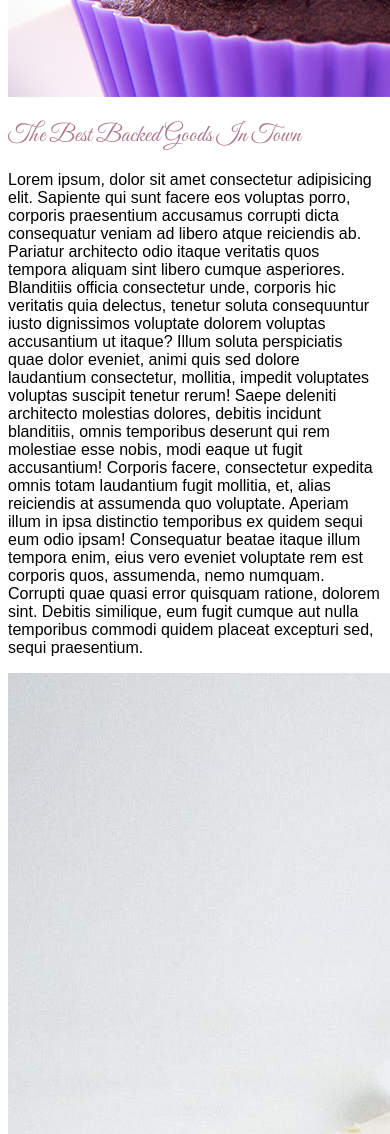
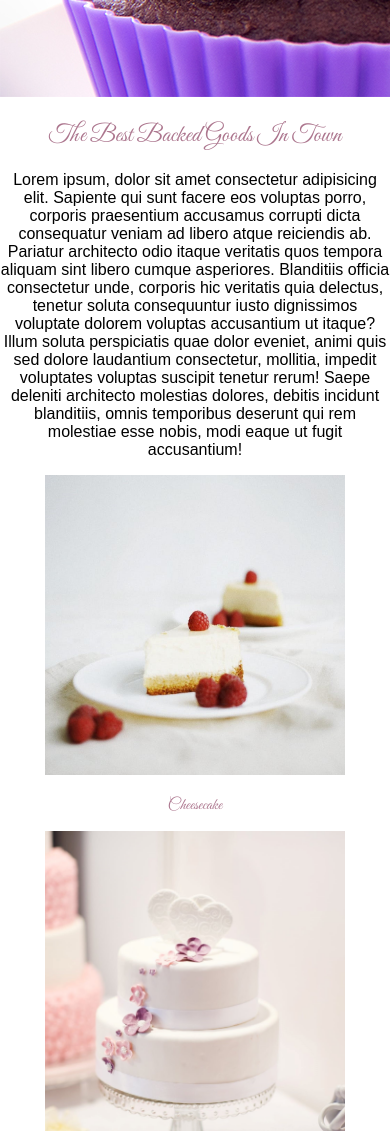
Before and after one commit to ahmadyattia/M9_ATTIA_AHMED, a plain HTML site: page week9files/index.html in a window 390 px wide. Shown: the part 560-1694 px from the top of the page. Drawn offline with Linux system fonts and the light colour scheme.

Commit message:
Create responsive menu

```diff
--- a/week9files/index.html
+++ b/week9files/index.html
@@ -26,9 +26,13 @@
       </ul>
     </nav>
     <main>
-      <img src="./images/banner-img.jpg" alt="Cupcakes with toppings" />
+      <img
+        class="banner-img"
+        src="./images/banner-img.jpg"
+        alt="Cupcakes with toppings"
+      />
       <h2 class="subtitle">The Best Backed Goods In Town</h2>
-      <p>
+      <p class="description">
         Lorem ipsum, dolor sit amet consectetur adipisicing elit. Sapiente qui
         sunt facere eos voluptas porro, corporis praesentium accusamus corrupti
         dicta consequatur veniam ad libero atque reiciendis ab. Pariatur
@@ -40,17 +44,10 @@
         impedit voluptates voluptas suscipit tenetur rerum! Saepe deleniti
         architecto molestias dolores, debitis incidunt blanditiis, omnis
         temporibus deserunt qui rem molestiae esse nobis, modi eaque ut fugit
-        accusantium! Corporis facere, consectetur expedita omnis totam
-        laudantium fugit mollitia, et, alias reiciendis at assumenda quo
-        voluptate. Aperiam illum in ipsa distinctio temporibus ex quidem sequi
-        eum odio ipsam! Consequatur beatae itaque illum tempora enim, eius vero
-        eveniet voluptate rem est corporis quos, assumenda, nemo numquam.
-        Corrupti quae quasi error quisquam ratione, dolorem sint. Debitis
-        similique, eum fugit cumque aut nulla temporibus commodi quidem placeat
-        excepturi sed, sequi praesentium.
+        accusantium!
       </p>
 
-      <div>
+      <div class="menu">
         <article>
           <img src="./images/cheesecake.jpeg" alt="" />
           <p class="product-name">Cheesecake</p>
--- a/week9files/styles.css
+++ b/week9files/styles.css
@@ -1,5 +1,6 @@
 body {
   font-family: Arial, Helvetica, sans-serif;
+  margin: 0;
 }
 
 .title {
@@ -35,6 +36,41 @@ body {
   color: white;
 }
 
+.banner-img {
+  max-width: stretch;
+}
+
+.subtitle {
+  text-align: center;
+}
+
+.description {
+  text-align: center;
+}
+
+.menu {
+  display: grid;
+  grid-template-rows: max-content max-content max-content;
+  justify-content: center;
+}
+
+.menu article img {
+  width: 300px;
+  height: auto;
+  max-width: 100%;
+}
+
+.menu article p {
+  text-align: center;
+}
+
 .footer {
   background-color: #ac768e;
 }
+
+@media screen and (min-width: 1024px) {
+  .menu {
+    grid-template-columns: max-content max-content max-content;
+    gap: 1rem;
+  }
+}
```
